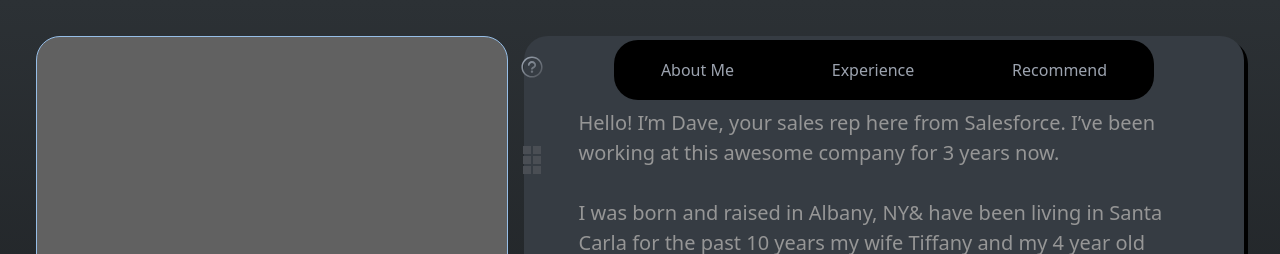
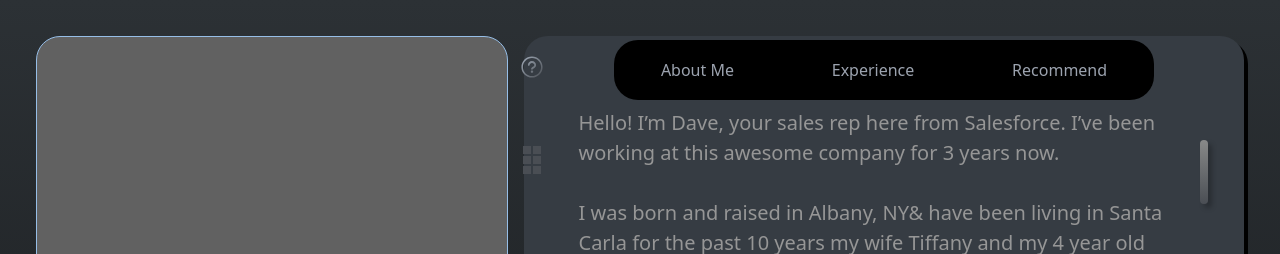
Before and after one commit to shreyansh4532/Lunacal-Assignment, a React (Vite) app: page / in a window 1280 px wide. Shown: the top 254 px of the page. Built offline with nearby package versions, Linux system fonts and the light colour scheme; no server answers.

Commit message:
added scrollbar

```diff
--- a/src/page-components/UpperWidget.jsx
+++ b/src/page-components/UpperWidget.jsx
@@ -19,6 +19,8 @@ function UpperWidget() {
       <div className="absolute top-[145px] left-[512px]">
         <WidgetSVG />
       </div>
+      <div className="absolute top-[140px] left-[1200px] w-2 h-16 rounded-lg bg-gradient-to-b from-[#888989] to-[#4A4E54] shadow-[4px_4px_4.9px_0px_rgba(0,0,0,0.25)]"></div>
+
       {/* <QuestionMarkSVG className="relative top-16 left-3 text-2xl" /> */}
       <div className="bg-[#363C43] h-[316px] w-[720px] rounded-3xl shadow-custom-no-blur shadow-black flex flex-col items-center justify-around">
         <NavMenu currActive={currentlyActive} setActive={setCurrentlyActive} />
```
